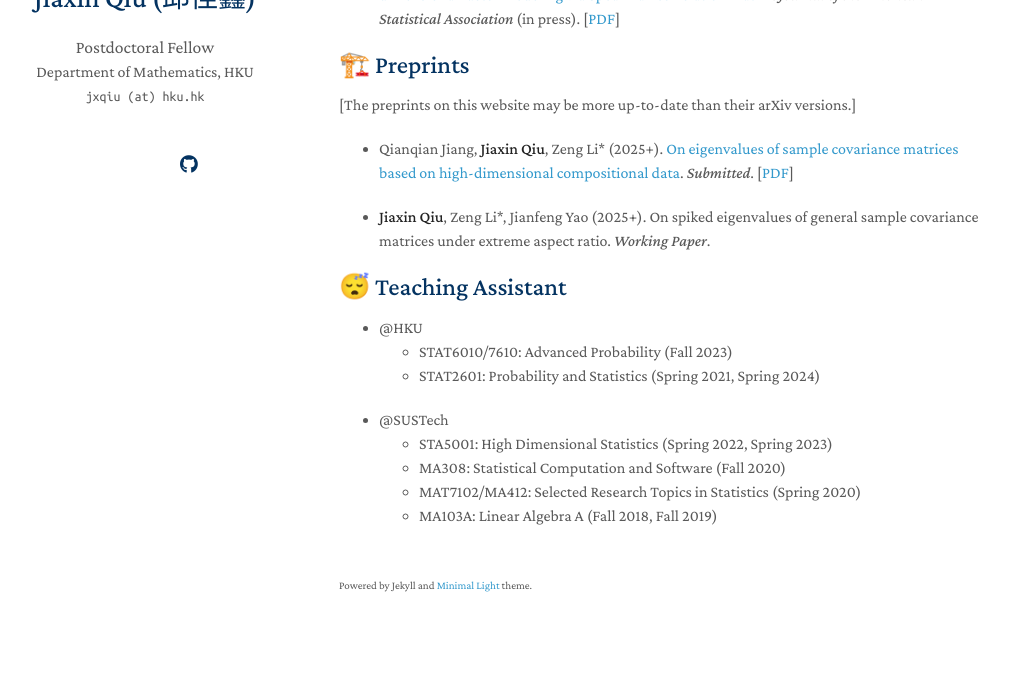
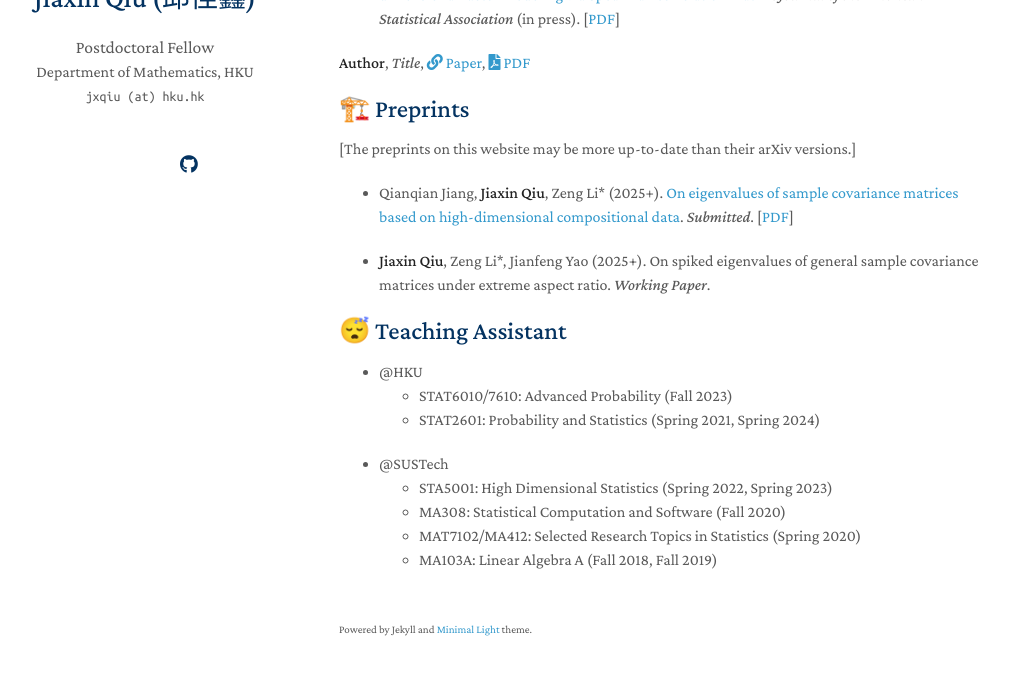
Before and after one commit to jxqiu77/jxqiu77.github.io, a Jekyll site: the page built from index.md, in a window 1280 px wide and 900 px high, scrolled down 592 px, cut to the strip 206-881 px from the top of the window. Shown: the whole strip, without its empty margins (131-1140 px from the left). Built offline with Jekyll 4.4.1, drawn with Linux system fonts in a browser that asks for light colours; nearby versions of some CDN libraries; a style sheet for code colours, icons or effects is not loaded; our own code applies the rules of GitHub Pages for plain Markdown files.

Commit message:
Update index.md

```diff
--- a/index.md
+++ b/index.md
@@ -30,6 +30,12 @@ I am currently a Postdoctoral Fellow in the [Department of Mathematics](https://
 
 - **Jiaxin Qiu**, Zeng Li\*, Jianfeng Yao (2024). [Robust estimation for number of factors in high dimensional factor modeling via Spearman correlation matrix](https://www.tandfonline.com/doi/full/10.1080/01621459.2024.2402565). *Journal of the American Statistical Association* (in press). [[PDF](/assets/files/papers/2024-JASA-Spearman.pdf)]
 
+<p>
+  <strong>Author</strong>, <em>Title</em>,
+  <a href="https://doi.org/..." target="_blank"><i class="fas fa-link"></i> Paper</a>,
+  <a href="/assets/files/paper.pdf" target="_blank"><i class="fas fa-file-pdf"></i> PDF</a>
+</p>
+
 ## 🏗️ Preprints
 
 [The preprints on this website may be more up-to-date than their arXiv versions.]
```
